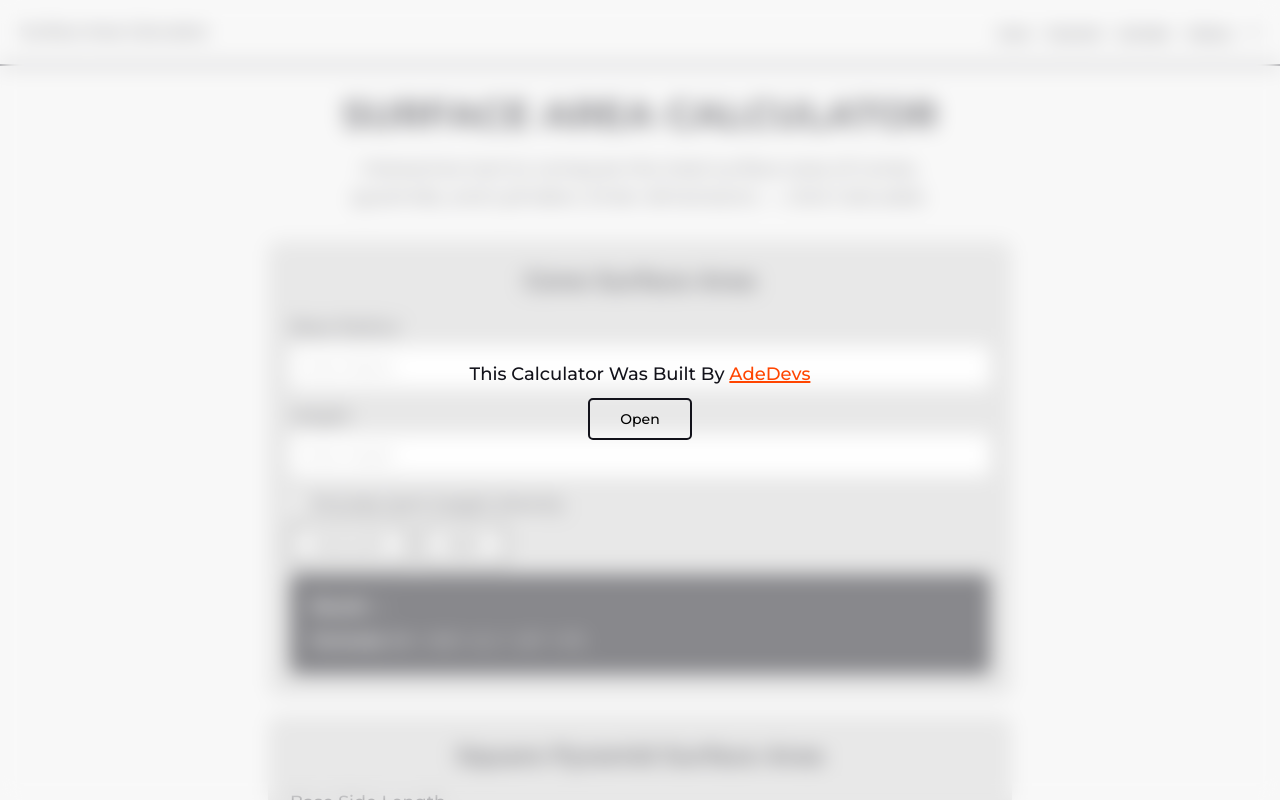
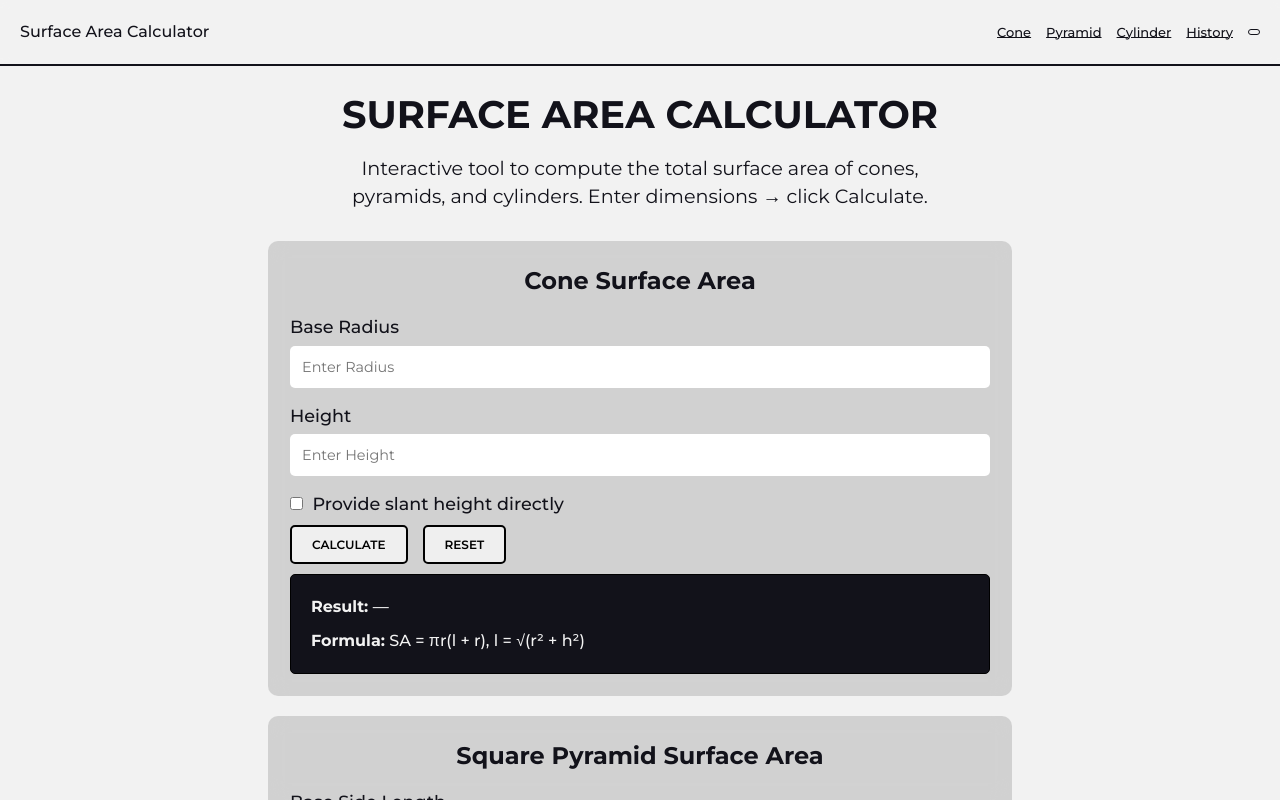
Before and after one commit to AdeDevs/swep, a Next.js app: page / in a window 1280 px wide. Built offline with nearby package versions, Linux system fonts and the light colour scheme.

Commit message:
removed welcome message temporarily

```diff
--- a/src/app/page.jsx
+++ b/src/app/page.jsx
@@ -204,13 +204,13 @@ export default function Home() {
   // RENDER
   return (
     <div className={`parent ${activeTheme ? "theme" : ""}`}>
-      <div className={`msg ${welcomeMessage ? "close" : ""}`}>
+      {/* <div className={`msg ${welcomeMessage ? "close" : ""}`}>
         <h1>This calculator was built by <a href="https://iamadedevs.vercel.app/" target="_blank" rel="noreferrer">AdeDevs</a></h1>
         <button onClick={toggleWelcome}>Open</button>
-      </div>
+      </div> */}
 
       <nav className="navbar">
-        <h1 className="logo">Surface Area Calculator</h1>
+        <h1 className="logo"><a href="/">Surface Area Calculator</a></h1>
         <ul className="desk-nav">
           <li><a href="#cone">Cone</a></li>
           <li><a href="#pyramid">Pyramid</a></li>
--- a/src/app/styles/index.css
+++ b/src/app/styles/index.css
@@ -107,7 +107,10 @@ body {
     font-weight: 500;
     font-size: 16px;
 }
-
+.logo a {
+    color: inherit;
+    text-decoration: none;
+}
 .navbar ul {
     display: flex;
     align-items: center;
@@ -380,14 +383,14 @@ body {
 }
 .history .history-controls {
     display: flex;
-    margin: 10px 0;
+    margin: 15px 0;
     gap: 10px;
 }
-
+/*
 .history .filters {
     display: flex;
     gap: 10px;
-}
+} */
 .history-controls button {
     padding: 8px 15px;
     font-family: inherit;
@@ -407,12 +410,12 @@ body {
 .parent.theme .history-controls button:hover {
     background-color: #297fff49;
 }
-.history .history-list ul{
+.history .history-list ul {
     list-style-type: none;
     font-size: 15px;
     display: flex;
     flex-direction: column;
-    gap: 15px;
+    gap: 10px;
 }
 .history-list .history-item {
     background-color: #000;
@@ -506,4 +509,7 @@ body {
     .history-list .history-item {
         padding: 20px 10px;
     }
+    .history .history-list ul {
+        gap: 15px;
+    }
 }
```
